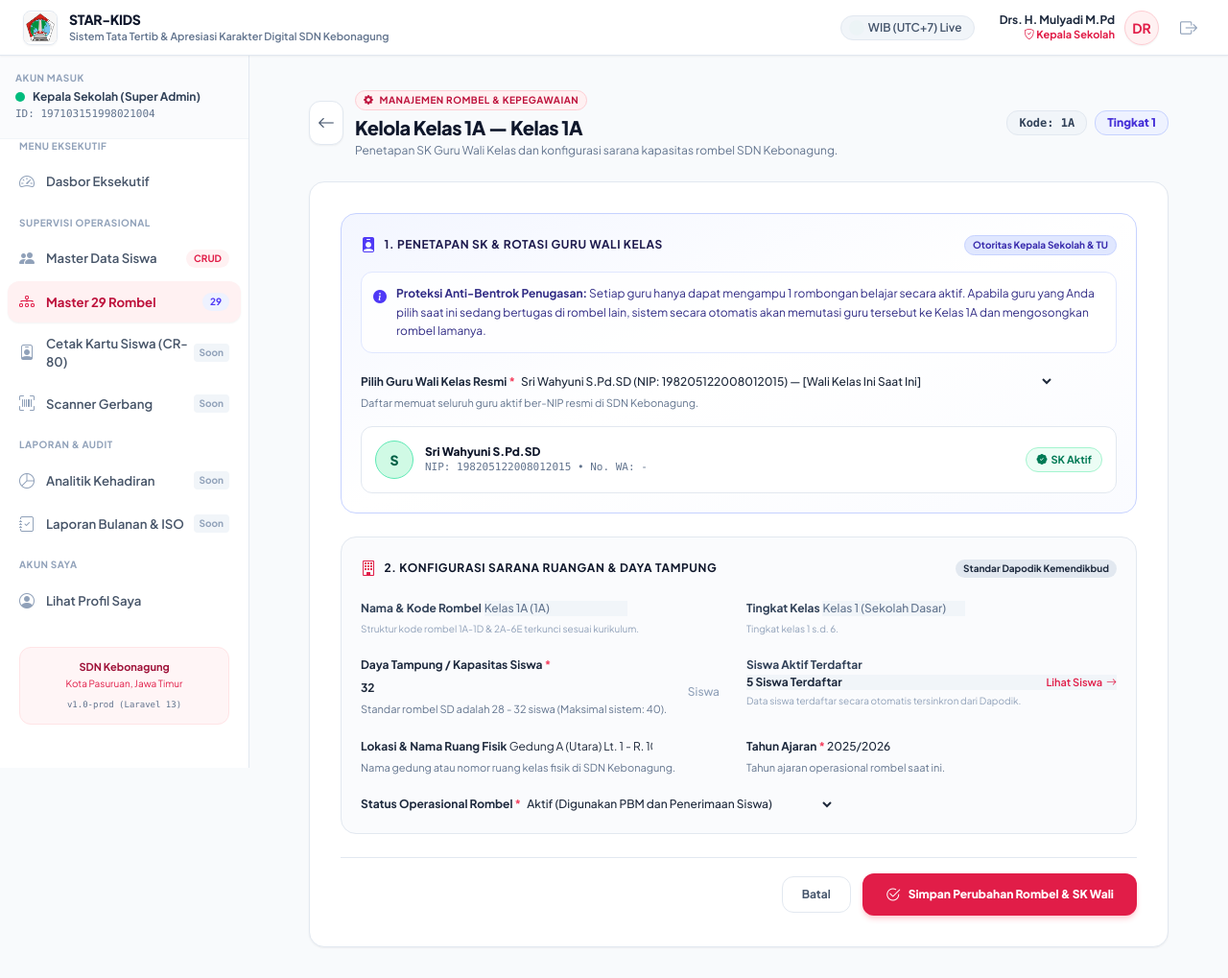
After one commit to benny-abdullah/school_app, a Laravel app: page /operator/classrooms/1/edit in a window 1280 px wide. The commit adds this page. Shown: the whole page at 96% size. Run offline with Laravel 12, Linux system fonts and the light colour scheme; a user stored in the database is signed in; data comes from the database, SQL or seed files in the repository; style sheets or scripts are compiled from the project's sources; some web fonts are replaced.

Commit message:
feat(classroom): implement master 29 rombel CRUD, teacher-homeroom relationship, and anti-collision rotation

```diff
--- /dev/null
+++ b/production/app/Http/Controllers/ClassroomController.php
@@ -0,0 +1,126 @@
+<?php
+
+namespace App\Http\Controllers;
+
+use App\Models\Classroom;
+use App\Models\User;
+use Illuminate\Http\Request;
+
+class ClassroomController extends Controller
+{
+    /**
+     * Tampilkan direktori 29 Master Rombongan Belajar dengan filter dan relasi Wali Kelas
+     */
+    public function index(Request $request)
+    {
+        $selectedGrade = $request->get('grade', 'all');
+
+        $query = Classroom::with('homeroomTeacher')
+            ->withCount('students')
+            ->orderBy('grade_level')
+            ->orderBy('section');
+
+        if ($selectedGrade !== 'all') {
+            $query->where('grade_level', $selectedGrade);
+        }
+
+        $classrooms = $query->get();
+
+        $stats = [
+            'total_classes'          => Classroom::count(),
+            'total_students'         => Classroom::sum('total_students'),
+            'total_capacity'         => Classroom::sum('capacity'),
+            'assigned_teachers_count'=> Classroom::whereNotNull('homeroom_teacher_id')->count(),
+        ];
+
+        return view('operator.classrooms.index', compact('classrooms', 'stats', 'selectedGrade'));
+    }
+
+    /**
+     * Tampilkan form edit rombel dan penetapan / rotasi Wali Kelas
+     */
+    public function edit(Classroom $classroom)
+    {
+        $classroom->load('homeroomTeacher', 'students');
+
+        // Daftar seluruh guru ber-NIP aktif
+        $teachers = User::where('role', 'guru/walikelas')
+            ->orderBy('name')
+            ->get();
+
+        // Cari rombel yang sedang dipegang oleh masing-masing guru (untuk info anti-bentrok)
+        $assignedClasses = Classroom::whereNotNull('homeroom_teacher_id')
+            ->where('id', '!=', $classroom->id)
+            ->pluck('code', 'homeroom_teacher_id')
+            ->toArray();
+
+        return view('operator.classrooms.edit', compact('classroom', 'teachers', 'assignedClasses'));
+    }
+
+    /**
+     * Simpan perubahan teknis rombel & penugasan SK Wali Kelas
+     */
+    public function update(Request $request, Classroom $classroom)
+    {
+        $validated = $request->validate([
+            'capacity'            => 'required|integer|min:15|max:40',
+            'room_name'           => 'nullable|string|max:100',
+            'academic_year'       => 'required|string|max:20',
+            'status'              => 'required|in:active,inactive',
+            'homeroom_teacher_id' => 'nullable|exists:users,id',
+        ], [
+            'capacity.required'   => 'Daya tampung kapasitas kelas wajib diisi.',
+            'capacity.min'        => 'Kapasitas minimal 15 siswa.',
+            'capacity.max'        => 'Kapasitas maksimal 40 siswa.',
+            'homeroom_teacher_id.exists' => 'Data guru terpilih tidak valid.',
+        ]);
+
+        $notice = '';
+
+        // Proses penugasan wali kelas
+        if (!empty($validated['homeroom_teacher_id'])) {
+            $teacherId = (int)$validated['homeroom_teacher_id'];
+
+            // Cek apakah guru ini sebelumnya memegang rombel lain (rotasi penugasan)
+            $oldClass = Classroom::where('homeroom_teacher_id', $teacherId)
+                ->where('id', '!=', $classroom->id)
+                ->first();
+
+            if ($oldClass) {
+                // Lepaskan penugasan di rombel lama
+                $oldClass->update([
+                    'homeroom_teacher_id' => null,
+                    'homeroom_teacher'    => null,
+                    'homeroom_nip'        => null,
+                ]);
+                $notice = " (Catatan: Guru ini sebelumnya dipindahkan dari Kelas {$oldClass->code})";
+            }
+
+            $teacher = User::find($teacherId);
+            $classroom->homeroom_teacher_id = $teacher->id;
+            $classroom->homeroom_teacher    = $teacher->name;
+            $classroom->homeroom_nip        = $teacher->nip_nuptk;
+
+            // Update info di profil guru
+            $info = $teacher->additional_info ?? [];
+            $info['classroom'] = $classroom->code;
+            $info['jabatan'] = 'Wali Kelas ' . $classroom->code;
+            $teacher->additional_info = $info;
+            $teacher->save();
+        } else {
+            // Kosongkan wali kelas jika dipilih "Belum Ditugaskan"
+            $classroom->homeroom_teacher_id = null;
+            $classroom->homeroom_teacher    = null;
+            $classroom->homeroom_nip        = null;
+        }
+
+        $classroom->capacity      = $validated['capacity'];
+        $classroom->room_name     = $validated['room_name'];
+        $classroom->academic_year = $validated['academic_year'];
+        $classroom->status        = $validated['status'];
+        $classroom->save();
+
+        return redirect()->route('classrooms.index')
+            ->with('success', "Pengaturan Kelas {$classroom->code} dan penetapan Wali Kelas berhasil disimpan!{$notice}");
+    }
+}
--- a/production/app/Models/Classroom.php
+++ b/production/app/Models/Classroom.php
@@ -4,6 +4,7 @@ namespace App\Models;
 
 use Illuminate\Database\Eloquent\Factories\HasFactory;
 use Illuminate\Database\Eloquent\Model;
+use Illuminate\Database\Eloquent\Relations\BelongsTo;
 use Illuminate\Database\Eloquent\Relations\HasMany;
 
 class Classroom extends Model
@@ -15,8 +16,10 @@ class Classroom extends Model
         'name',
         'grade_level',
         'section',
+        'homeroom_teacher_id',
         'homeroom_teacher',
         'homeroom_nip',
+        'room_name',
         'capacity',
         'total_students',
         'academic_year',
@@ -33,6 +36,14 @@ class Classroom extends Model
     }
 
     /**
+     * Relasi ke Guru / Wali Kelas yang Ditugaskan
+     */
+    public function homeroomTeacher(): BelongsTo
+    {
+        return $this->belongsTo(User::class, 'homeroom_teacher_id');
+    }
+
+    /**
      * Relasi ke Siswa dalam Rombel
      */
     public function students(): HasMany
--- a/production/app/Models/User.php
+++ b/production/app/Models/User.php
@@ -5,6 +5,7 @@ namespace App\Models;
 // use Illuminate\Contracts\Auth\MustVerifyEmail;
 use Database\Factories\UserFactory;
 use Illuminate\Database\Eloquent\Factories\HasFactory;
+use Illuminate\Database\Eloquent\Relations\HasOne;
 use Illuminate\Foundation\Auth\User as Authenticatable;
 use Illuminate\Notifications\Notifiable;
 
@@ -56,6 +57,14 @@ class User extends Authenticatable
     }
 
     /**
+     * Relasi ke Rombel yang Diampu (Jika User adalah Wali Kelas)
+     */
+    public function homeroomClassroom(): HasOne
+    {
+        return $this->hasOne(Classroom::class, 'homeroom_teacher_id');
+    }
+
+    /**
      * Role checking helpers
      */
     public function isAdmin(): bool
--- a/production/resources/views/layouts/app.blade.php
+++ b/production/resources/views/layouts/app.blade.php
@@ -111,7 +111,7 @@
                         <span class="sidebar-text">Master Data Siswa</span>
                         <span class="ml-auto text-[10px] bg-rose-50 text-rose-600 px-2 py-0.5 rounded-full font-bold">CRUD</span>
                     </a>
-                    <a href="{{ route('operator.dashboard') }}" class="nav-link {{ request()->routeIs('operator.dashboard') ? 'active' : '' }}">
+                    <a href="{{ route('classrooms.index') }}" class="nav-link {{ request()->routeIs('classrooms.*') ? 'active' : '' }}">
                         <i class="bi bi-diagram-3 text-base mr-3 text-slate-400"></i>
                         <span class="sidebar-text">Master 29 Rombel</span>
                         <span class="ml-auto text-[10px] bg-indigo-50 text-indigo-600 px-2 py-0.5 rounded-full font-bold">29</span>
@@ -152,7 +152,7 @@
                         <span class="sidebar-text">Master Data Siswa</span>
                         <span class="ml-auto text-[10px] bg-rose-50 text-rose-600 px-2 py-0.5 rounded-full font-bold">CRUD</span>
                     </a>
-                    <a href="{{ route('operator.dashboard') }}" class="nav-link {{ request()->routeIs('operator.dashboard') ? 'active' : '' }}">
+                    <a href="{{ route('classrooms.index') }}" class="nav-link {{ request()->routeIs('classrooms.*') ? 'active' : '' }}">
                         <i class="bi bi-diagram-3 text-base mr-3 text-slate-400"></i>
                         <span class="sidebar-text">Master 29 Rombel</span>
                         <span class="ml-auto text-[10px] bg-indigo-50 text-indigo-600 px-2 py-0.5 rounded-full font-bold">29</span>
--- /dev/null
+++ b/production/resources/views/operator/classrooms/edit.blade.php
@@ -0,0 +1,214 @@
+@extends('layouts.app')
+
+@section('title', 'Kelola Rombel ' . $classroom->code . ' & SK Wali Kelas')
+
+@section('content')
+<div class="max-w-4xl mx-auto space-y-6">
+    <!-- Header with Back Button -->
+    <div class="flex items-center justify-between">
+        <div class="flex items-center gap-3">
+            <a href="{{ route('classrooms.index') }}" class="p-2 bg-white border border-slate-200 rounded-xl hover:bg-slate-50 text-slate-600 transition shadow-xs">
+                <i class="bi bi-arrow-left text-lg"></i>
+            </a>
+            <div>
+                <div class="inline-flex items-center gap-1.5 px-2 py-0.5 rounded-full bg-rose-50 border border-rose-200 text-rose-700 text-[10px] font-bold uppercase tracking-wider mb-1">
+                    <i class="bi bi-gear-fill"></i> Manajemen Rombel & Kepegawaian
+                </div>
+                <h1 class="text-xl font-extrabold text-slate-900 tracking-tight">Kelola Kelas {{ $classroom->code }} — {{ $classroom->name }}</h1>
+                <p class="text-xs text-slate-500 mt-0.5">Penetapan SK Guru Wali Kelas dan konfigurasi sarana kapasitas rombel SDN Kebonagung.</p>
+            </div>
+        </div>
+
+        <div class="hidden sm:flex items-center gap-2">
+            <span class="px-3 py-1 bg-slate-100 border border-slate-200 text-slate-700 font-extrabold text-xs rounded-xl font-mono">
+                Kode: {{ $classroom->code }}
+            </span>
+            <span class="px-3 py-1 bg-indigo-50 border border-indigo-200 text-indigo-700 font-extrabold text-xs rounded-xl">
+                Tingkat {{ $classroom->grade_level }}
+            </span>
+        </div>
+    </div>
+
+    <!-- Main Card Form -->
+    <div class="card p-6 sm:p-8">
+        @if($errors->any())
+            <div class="mb-6 p-4 bg-rose-50 border border-rose-200 text-rose-800 rounded-xl text-xs">
+                <div class="font-bold flex items-center gap-1.5 mb-1.5">
+                    <i class="bi bi-exclamation-triangle-fill text-rose-600 text-sm"></i> Mohon Perbaiki Isian Formulir:
+                </div>
+                <ul class="list-disc list-inside space-y-0.5 text-rose-700">
+                    @foreach($errors->all() as $error)
+                        <li>{{ $error }}</li>
+                    @endforeach
+                </ul>
+            </div>
+        @endif
+
+        <form action="{{ route('classrooms.update', $classroom->id) }}" method="POST" class="space-y-6">
+            @csrf
+            @method('PUT')
+
+            <!-- SECTION 1: PENETAPAN SK WALI KELAS RESMI -->
+            <div class="p-5 bg-gradient-to-br from-indigo-50/70 via-white to-indigo-50/30 border border-indigo-200 rounded-2xl space-y-4">
+                <div class="flex items-center justify-between">
+                    <div class="flex items-center gap-2 text-xs font-bold text-indigo-950 uppercase tracking-wider">
+                        <i class="bi bi-person-badge-fill text-indigo-600 text-base"></i>
+                        <span>1. Penetapan SK & Rotasi Guru Wali Kelas</span>
+                    </div>
+                    <span class="text-[10px] bg-indigo-100 text-indigo-800 font-bold px-2 py-0.5 rounded-full border border-indigo-200">
+                        Otoritas Kepala Sekolah & TU
+                    </span>
+                </div>
+
+                <div class="p-3 bg-white/80 border border-indigo-100 rounded-xl text-xs text-indigo-900 leading-relaxed flex items-start gap-2.5">
+                    <i class="bi bi-info-circle-fill text-indigo-600 text-sm flex-shrink-0 mt-0.5"></i>
+                    <div>
+                        <span class="font-bold">Proteksi Anti-Bentrok Penugasan:</span>
+                        Setiap guru hanya dapat mengampu 1 rombongan belajar secara aktif. Apabila guru yang Anda pilih saat ini sedang bertugas di rombel lain, sistem secara otomatis akan memutasi guru tersebut ke Kelas {{ $classroom->code }} dan mengosongkan rombel lamanya.
+                    </div>
+                </div>
+
+                <div>
+                    <label for="homeroom_teacher_id" class="form-label text-xs font-bold text-slate-800">
+                        Pilih Guru Wali Kelas Resmi <span class="text-rose-500">*</span>
+                    </label>
+                    <select name="homeroom_teacher_id" id="homeroom_teacher_id" class="form-input text-xs font-medium">
+                        <option value="">-- Belum Ditugaskan / Kosongkan Posisi Wali Kelas --</option>
+                        @foreach($teachers as $teacher)
+                            @php
+                                $assignedClass = $assignedClasses[$teacher->id] ?? null;
+                                $isCurrent = ($classroom->homeroom_teacher_id == $teacher->id);
+                            @endphp
+                            <option value="{{ $teacher->id }}" {{ old('homeroom_teacher_id', $classroom->homeroom_teacher_id) == $teacher->id ? 'selected' : '' }}>
+                                {{ $teacher->name }} (NIP: {{ $teacher->nip_nuptk }})
+                                @if($isCurrent)
+                                    — [Wali Kelas Ini Saat Ini]
+                                @elseif($assignedClass)
+                                    — [Saat ini Wali Kelas {{ $assignedClass }} - Akan Dimutasi]
+                                @else
+                                    — [Tersedia / Belum Memegang Kelas]
+                                @endif
+                            </option>
+                        @endforeach
+                    </select>
+                    <p class="text-[11px] text-slate-500 mt-1">Daftar memuat seluruh guru aktif ber-NIP resmi di SDN Kebonagung.</p>
+                </div>
+
+                <!-- Preview Wali Kelas Saat Ini -->
+                @if($classroom->homeroomTeacher)
+                    <div class="p-3.5 bg-white border border-slate-200 rounded-xl flex items-center justify-between">
+                        <div class="flex items-center gap-3">
+                            <div class="w-10 h-10 rounded-full bg-emerald-100 text-emerald-800 font-extrabold flex items-center justify-center text-sm border border-emerald-300">
+                                {{ strtoupper(substr($classroom->homeroomTeacher->name, 0, 1)) }}
+                            </div>
+                            <div>
+                                <div class="text-xs font-extrabold text-slate-900">{{ $classroom->homeroomTeacher->name }}</div>
+                                <div class="text-[11px] text-slate-500 font-mono">NIP: {{ $classroom->homeroomTeacher->nip_nuptk }} • No. WA: {{ $classroom->homeroomTeacher->phone_number ?? '-' }}</div>
+                            </div>
+                        </div>
+                        <span class="inline-flex items-center gap-1 px-2.5 py-1 rounded-full text-[11px] font-bold bg-emerald-50 text-emerald-700 border border-emerald-200">
+                            <i class="bi bi-patch-check-fill"></i> SK Aktif
+                        </span>
+                    </div>
+                @else
+                    <div class="p-3 bg-amber-50 border border-amber-200 rounded-xl flex items-center gap-2 text-xs text-amber-800">
+                        <i class="bi bi-exclamation-circle-fill text-amber-600"></i>
+                        <span>Rombel ini saat ini <strong>belum memiliki Guru Wali Kelas definitif</strong>. Harap pilih guru pengampu di atas.</span>
+                    </div>
+                @endif
+            </div>
+
+            <!-- SECTION 2: KONFIGURASI SARANA, DAYA TAMPUNG & AKADEMIK -->
+            <div class="p-5 bg-slate-50/70 border border-slate-200 rounded-2xl space-y-4">
+                <div class="flex items-center justify-between">
+                    <div class="flex items-center gap-2 text-xs font-bold text-slate-900 uppercase tracking-wider">
+                        <i class="bi bi-building text-rose-600 text-base"></i>
+                        <span>2. Konfigurasi Sarana Ruangan & Daya Tampung</span>
+                    </div>
+                    <span class="text-[10px] bg-slate-200 text-slate-800 font-bold px-2 py-0.5 rounded-full">
+                        Standar Dapodik Kemendikbud
+                    </span>
+                </div>
+
+                <div class="grid grid-cols-1 sm:grid-cols-2 gap-4">
+                    <div>
+                        <label class="form-label text-xs font-bold text-slate-700">Nama & Kode Rombel</label>
+                        <input type="text" value="{{ $classroom->name }} ({{ $classroom->code }})" disabled class="form-input bg-slate-100 text-slate-500 cursor-not-allowed font-medium text-xs">
+                        <p class="text-[10px] text-slate-400 mt-1">Struktur kode rombel 1A-1D & 2A-6E terkunci sesuai kurikulum.</p>
+                    </div>
+
+                    <div>
+                        <label class="form-label text-xs font-bold text-slate-700">Tingkat Kelas</label>
+                        <input type="text" value="Kelas {{ $classroom->grade_level }} (Sekolah Dasar)" disabled class="form-input bg-slate-100 text-slate-500 cursor-not-allowed font-medium text-xs">
+                        <p class="text-[10px] text-slate-400 mt-1">Tingkat kelas 1 s.d. 6.</p>
+                    </div>
+
+                    <div>
+                        <label for="capacity" class="form-label text-xs font-bold text-slate-800">
+                            Daya Tampung / Kapasitas Siswa <span class="text-rose-500">*</span>
+                        </label>
+                        <div class="relative">
+                            <input type="number" name="capacity" id="capacity" min="15" max="40" value="{{ old('capacity', $classroom->capacity) }}" required class="form-input text-xs font-bold">
+                            <span class="absolute right-3 top-2.5 text-xs text-slate-400 font-medium">Siswa</span>
+                        </div>
+                        <p class="text-[11px] text-slate-500 mt-1">Standar rombel SD adalah 28 - 32 siswa (Maksimal sistem: 40).</p>
+                    </div>
+
+                    <div>
+                        <label class="form-label text-xs font-bold text-slate-700">Siswa Aktif Terdaftar</label>
+                        <div class="form-input bg-slate-100 text-slate-800 flex items-center justify-between text-xs font-bold">
+                            <span>{{ $classroom->students_count > 0 ? $classroom->students_count : $classroom->total_students }} Siswa Terdaftar</span>
+                            <a href="{{ route('operator.students.index', ['classroom_id' => $classroom->id]) }}" class="text-[11px] text-rose-600 hover:underline inline-flex items-center gap-1 font-semibold">
+                                <span>Lihat Siswa</span>
+                                <i class="bi bi-arrow-right"></i>
+                            </a>
+                        </div>
+                        <p class="text-[10px] text-slate-400 mt-1">Data siswa terdaftar secara otomatis tersinkron dari Dapodik.</p>
+                    </div>
+
+                    <div>
+                        <label for="room_name" class="form-label text-xs font-bold text-slate-800">
+                            Lokasi & Nama Ruang Fisik
+                        </label>
+                        <input type="text" name="room_name" id="room_name" value="{{ old('room_name', $classroom->room_name) }}" placeholder="Contoh: Gedung A Lt. 1 - Ruang 101" class="form-input text-xs">
+                        <p class="text-[11px] text-slate-500 mt-1">Nama gedung atau nomor ruang kelas fisik di SDN Kebonagung.</p>
+                    </div>
+
+                    <div>
+                        <label for="academic_year" class="form-label text-xs font-bold text-slate-800">
+                            Tahun Ajaran <span class="text-rose-500">*</span>
+                        </label>
+                        <input type="text" name="academic_year" id="academic_year" value="{{ old('academic_year', $classroom->academic_year) }}" required class="form-input text-xs font-medium" placeholder="Contoh: 2025/2026">
+                        <p class="text-[11px] text-slate-500 mt-1">Tahun ajaran operasional rombel saat ini.</p>
+                    </div>
+
+                    <div class="sm:col-span-2">
+                        <label for="status" class="form-label text-xs font-bold text-slate-800">
+                            Status Operasional Rombel <span class="text-rose-500">*</span>
+                        </label>
+                        <select name="status" id="status" class="form-input text-xs font-medium">
+                            <option value="active" {{ old('status', $classroom->status) === 'active' ? 'selected' : '' }}>
+                                Aktif (Digunakan PBM dan Penerimaan Siswa)
+                            </option>
+                            <option value="inactive" {{ old('status', $classroom->status) === 'inactive' ? 'selected' : '' }}>
+                                Nonaktif (Ruang Cadangan / Sedang Dalam Renovasi)
+                            </option>
+                        </select>
+                    </div>
+                </div>
+            </div>
+
+            <!-- Form Action Buttons -->
+            <div class="pt-4 border-t border-slate-200 flex flex-col sm:flex-row items-center justify-end gap-3">
+                <a href="{{ route('classrooms.index') }}" class="w-full sm:w-auto px-5 py-2.5 rounded-xl border border-slate-200 text-slate-600 hover:bg-slate-50 font-bold text-xs text-center transition">
+                    Batal
+                </a>
+                <button type="submit" class="w-full sm:w-auto px-6 py-2.5 rounded-xl bg-rose-600 hover:bg-rose-700 text-white font-extrabold text-xs shadow-md shadow-rose-200 transition flex items-center justify-center gap-2">
+                    <i class="bi bi-check2-circle text-base"></i>
+                    <span>Simpan Perubahan Rombel & SK Wali</span>
+                </button>
+            </div>
+        </form>
+    </div>
+</div>
+@endsection
--- a/production/routes/web.php
+++ b/production/routes/web.php
@@ -51,6 +51,11 @@ Route::middleware('auth')->group(function () {
     Route::middleware('role:operator,admin')->group(function () {
         Route::get('/operator/dashboard', [DashboardController::class, 'operator'])->name('operator.dashboard');
 
+        // Master CRUD 29 Rombel Kelas & Relasi Wali Kelas (Operator & Admin)
+        Route::get('/operator/classrooms', [\App\Http\Controllers\ClassroomController::class, 'index'])->name('classrooms.index');
+        Route::get('/operator/classrooms/{classroom}/edit', [\App\Http\Controllers\ClassroomController::class, 'edit'])->name('classrooms.edit');
+        Route::put('/operator/classrooms/{classroom}', [\App\Http\Controllers\ClassroomController::class, 'update'])->name('classrooms.update');
+
         // Master CRUD Data Siswa & Mutasi Rombel
         Route::resource('operator/students', \App\Http\Controllers\Operator\StudentController::class)->names([
             'index'   => 'operator.students.index',
```
Also changed, not shown: production/app/Http/Controllers/DashboardController.php (+34 -16 lines), production/database/seeders/ClassroomSeeder.php (+39 -30 lines), production/database/seeders/UserSeeder.php (+58 -2 lines), production/rencana_kerja.md (+8 -8 lines), production/resources/views/operator/classrooms/index.blade.php (added, +168 -0 lines), production/database/migrations/2026_11_28_111749_add_homeroom_teacher_id_to_classrooms_table.php (added).
